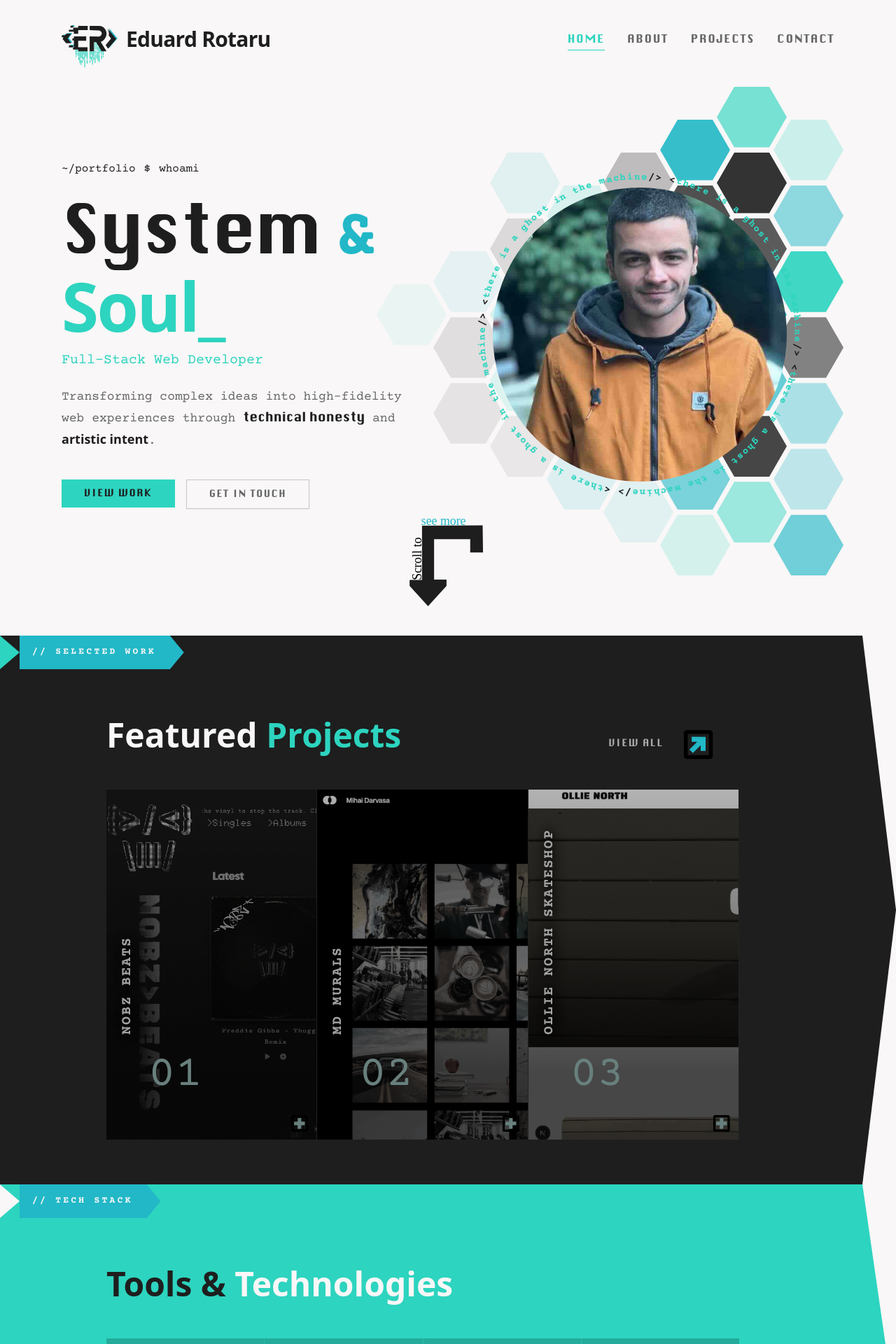
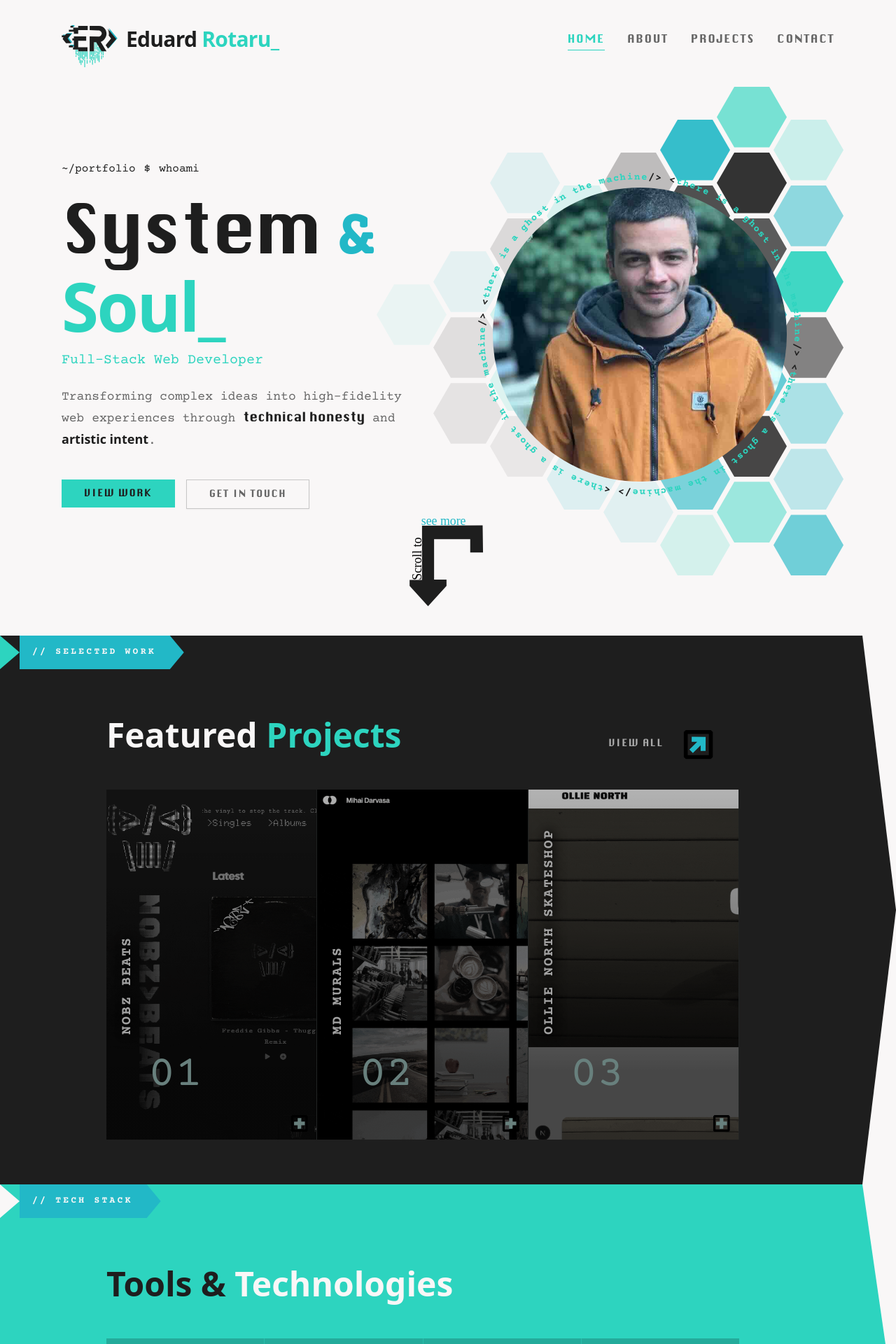
Before and after one commit to nobz226/dev-portfolio, a React (Vite) app: page / in a window 1280 px wide. Shown: the top 1920 px of the page at 70% size. Built offline with nearby package versions, Linux system fonts and the light colour scheme; a web font is replaced by a local one.

Commit message:
Added Text Animations

```diff
--- a/src/components/Header.jsx
+++ b/src/components/Header.jsx
@@ -3,17 +3,20 @@ import { NavLink } from 'react-router-dom'
 import { motion, AnimatePresence } from 'framer-motion'
 import { NAV_LINKS } from '@/data/config'
 import { useFocusTrap } from '@/hooks/useFocusTrap'
+import TypedText from '@/components/TypedText'
 
 export default function Header() {
   const [menuOpen, setMenuOpen] = useState(false)
   const [scrolled, setScrolled] = useState(false)
+  const [showText, setShowText] = useState(false)
   const menuRef = useRef(null)
   const hamburgerRef = useRef(null)
 
   useEffect(() => {
     const handleScroll = () => setScrolled(window.scrollY > 20)
     window.addEventListener('scroll', handleScroll, { passive: true })
-    return () => window.removeEventListener('scroll', handleScroll)
+    const t = setTimeout(() => setShowText(true), 600)
+    return () => { window.removeEventListener('scroll', handleScroll); clearTimeout(t) }
   }, [])
 
   const closeMenu = useCallback(() => setMenuOpen(false), [])
@@ -29,8 +32,24 @@ export default function Header() {
       <div className="max-w-6xl mx-auto px-6 py-4 flex items-center justify-between">
         {/* Logo */}
         <NavLink to="/" className="flex items-center gap-3 mr-auto">
-          <img src="/assets/images/logo.svg" alt="Eduard Rotaru" className="h-20 w-auto" />
-          <span className="font-sans font-bold text-3xl text-charcoal tracking-tight">Eduard Rotaru</span>
+          <motion.img
+            initial={{ opacity: 0, x: -20 }}
+            animate={{ opacity: 1, x: 0 }}
+            transition={{ duration: 0.5, ease: 'easeOut' }}
+            src="/assets/images/logo.svg"
+            alt="Eduard Rotaru"
+            className="h-20 w-auto"
+          />
+          <span className="font-sans font-bold text-3xl text-charcoal tracking-tight" style={{ visibility: showText ? 'visible' : 'hidden' }}>
+            <TypedText
+              as="span"
+              variant="terminal"
+              text={[
+                { text: "Eduard ", className: "" },
+                { text: "Rotaru", className: "text-cyber-cyan" },
+              ]}
+            />
+          </span>
         </NavLink>
 
         {/* Desktop Nav */}
--- a/src/components/TypedText.jsx
+++ b/src/components/TypedText.jsx
@@ -73,6 +73,7 @@ export default function TypedText({
   startOnView = false,
   onComplete,
   cursor,
+  cursorColor,
   // individual overrides — fall back to the chosen variant's preset
   typingSpeed,
   glitchCycles,
@@ -173,7 +174,7 @@ export default function TypedText({
         cursorSpan.textContent = "_";
         cursorSpan.style.animation = "typedtext-blink 1s step-end infinite";
         cursorSpan.style.fontWeight = "bold";
-        cursorSpan.style.color = "#2dd4bf";
+        cursorSpan.style.color = cursorColor || "#2dd4bf";
         animationWrapper.insertBefore(cursorSpan, animationWrapper.firstChild);
       }
 
--- a/src/pages/About/components/CareerInternship.jsx
+++ b/src/pages/About/components/CareerInternship.jsx
@@ -1,12 +1,21 @@
 import { motion } from 'framer-motion'
 import SectionWrapper from '@/components/SectionWrapper'
+import TypedText from '@/components/TypedText'
 
 export default function CareerInternship() {
   return (
     <SectionWrapper id="career" label="// internship goals">
       <div className="max-w-3xl">
         <h2 className="font-sans font-bold text-4xl md:text-5xl text-snow mb-8 leading-tight">
-          Seeking <span className="text-cyber-cyan">Internship Opportunities</span>
+          <TypedText
+            as="span"
+            variant="terminal"
+            startOnView
+            text={[
+              { text: "Seeking ", className: "" },
+              { text: "Internship Opportunities", className: "text-cyber-cyan" },
+            ]}
+          />
         </h2>
 
         <motion.div
--- a/src/pages/About/components/CoreValues.jsx
+++ b/src/pages/About/components/CoreValues.jsx
@@ -1,5 +1,6 @@
 import ModelLodCard from '@/components/ModelLodCard'
 import SectionWrapper from '@/components/SectionWrapper'
+import TypedText from '@/components/TypedText'
 
 const values = [
   {
@@ -29,7 +30,15 @@ export default function CoreValues() {
   return (
     <SectionWrapper id="values" label="// core values">
       <h2 className="font-sans font-bold text-4xl md:text-5xl text-snow mb-14 leading-tight">
-        What Drives <span className="text-cyber-cyan">My Work</span>
+        <TypedText
+          as="span"
+          variant="terminal"
+          startOnView
+          text={[
+            { text: "What Drives ", className: "" },
+            { text: "My Work", className: "text-cyber-cyan" },
+          ]}
+        />
       </h2>
 
       <div className="flex flex-col gap-px bg-black/5">
--- a/src/pages/About/components/DifferentiationSection.jsx
+++ b/src/pages/About/components/DifferentiationSection.jsx
@@ -1,5 +1,6 @@
 import { motion } from 'framer-motion'
 import SectionWrapper from '@/components/SectionWrapper'
+import TypedText from '@/components/TypedText'
 
 export default function DifferentiationSection() {
   return (
@@ -8,7 +9,16 @@ export default function DifferentiationSection() {
         {/* Text */}
         <div>
           <h2 className="font-sans font-bold text-4xl md:text-5xl text-charcoal mb-8 leading-tight">
-            How I Stand <span className="text-snow">Apart</span>
+            <TypedText
+              as="span"
+              variant="terminal"
+              startOnView
+              cursorColor="#f9f7f7"
+              text={[
+                { text: "How I Stand ", className: "" },
+                { text: "Apart", className: "text-snow" },
+              ]}
+            />
           </h2>
           <p className="font-mono text-base font-medium text-charcoal/75 leading-relaxed mb-6">
             I bridge the gap between{' '}
--- a/src/pages/About/components/MissionStatement.jsx
+++ b/src/pages/About/components/MissionStatement.jsx
@@ -1,12 +1,22 @@
 import { motion } from 'framer-motion'
 import SectionWrapper from '@/components/SectionWrapper'
+import TypedText from '@/components/TypedText'
 
 export default function MissionStatement() {
   return (
     <SectionWrapper id="mission" label="// mission statement" variant="cyan" labelVariant="soft-blue">
       <div className="max-w-3xl">
         <h2 className="font-sans font-bold text-4xl md:text-5xl text-charcoal mb-10 leading-tight">
-          The Ongoing <span className="text-snow">&ldquo;Why&rdquo;</span>
+          <TypedText
+            as="span"
+            variant="terminal"
+            startOnView
+            cursorColor="#f9f7f7"
+            text={[
+              { text: "The Ongoing ", className: "" },
+              { text: "\u201cWhy\u201d", className: "text-snow" },
+            ]}
+          />
         </h2>
 
         <motion.blockquote
--- a/src/pages/Home/components/FeaturedProjects.jsx
+++ b/src/pages/Home/components/FeaturedProjects.jsx
@@ -3,6 +3,7 @@ import { Link } from 'react-router-dom'
 import { Button } from '@/components/ui/button'
 import ProjectsAccordion from '@/components/ProjectsAccordion'
 import SectionWrapper from '@/components/SectionWrapper'
+import TypedText from '@/components/TypedText'
 import { allProjects } from '@/data/projects'
 
 const featured = allProjects
@@ -18,7 +19,15 @@ export default function FeaturedProjects() {
       <div className={`${isCardActive ? 'pb-[800px]' : 'pb-96'} md:pb-0`}>
         <div className="flex flex-col md:flex-row md:items-end justify-between mb-12 gap-4">
           <h2 className="font-sans font-bold text-4xl md:text-5xl text-snow leading-tight">
-            Featured <span className="text-cyber-cyan">Projects</span>
+            <TypedText
+              as="span"
+              variant="terminal"
+              startOnView
+              text={[
+                { text: "Featured ", className: "" },
+                { text: "Projects", className: "text-cyber-cyan" },
+              ]}
+            />
           </h2>
           <Button
             asChild
--- a/src/pages/Home/components/TechStack.jsx
+++ b/src/pages/Home/components/TechStack.jsx
@@ -9,6 +9,7 @@ import {
 import { TbApi, TbBrain, TbDatabase } from 'react-icons/tb'
 import { VscTerminalCmd } from 'react-icons/vsc'
 import SectionWrapper from '@/components/SectionWrapper'
+import TypedText from '@/components/TypedText'
 
 const stack = [
   {
@@ -78,7 +79,16 @@ export default function TechStack() {
   return (
     <SectionWrapper id="stack" label="// tech stack" variant="cyan" labelVariant="soft-blue">
       <h2 className="font-sans font-bold text-4xl md:text-5xl text-charcoal mb-12 leading-tight">
-        Tools &amp; <span className="text-snow">Technologies</span>
+        <TypedText
+          as="span"
+          variant="terminal"
+          startOnView
+          cursorColor="#f9f7f7"
+          text={[
+            { text: "Tools & ", className: "" },
+            { text: "Technologies", className: "text-snow" },
+          ]}
+        />
       </h2>
 
       <div className="grid grid-cols-1 sm:grid-cols-2 lg:grid-cols-4 gap-px bg-black/10">
--- a/src/pages/ProjectDetail/index.jsx
+++ b/src/pages/ProjectDetail/index.jsx
@@ -11,6 +11,7 @@ import { useFocusTrap } from '@/hooks/useFocusTrap'
 import { allProjects } from '@/data/projects'
 import { renderParagraphs } from '@/lib/helpers'
 import ProjectNav from './components/ProjectNav'
+import TypedText from '@/components/TypedText'
 
 export default function ProjectDetail() {
   const { slug } = useParams()
@@ -103,7 +104,7 @@ export default function ProjectDetail() {
               transition={{ duration: 0.7, delay: 0.1 }}
               className="font-sans font-bold text-3xl md:text-7xl text-charcoal leading-none opacity-100 relative z-20 text-center flex-1 min-w-0"
             >
-              {project.title}
+              <TypedText as="span" text={project.title} variant="terminal" />
             </motion.h1>
 
             <motion.div
@@ -168,7 +169,7 @@ export default function ProjectDetail() {
           )}
         </div>
         <h2 className="font-sans font-bold text-4xl md:text-5xl text-snow mb-6 leading-tight">
-          Description
+          <TypedText as="span" text="Description" variant="terminal" startOnView />
         </h2>
         <p className="font-mono text-lg leading-relaxed text-snow/80">
           {project.description}
@@ -179,7 +180,7 @@ export default function ProjectDetail() {
       {project.why && (
         <SectionWrapper label="// the why" variant="cyan" labelVariant="soft-blue">
           <h2 className="font-sans font-bold text-4xl md:text-5xl text-snow mb-6 leading-tight">
-            The Why
+            <TypedText as="span" text="The Why" variant="terminal" startOnView cursorColor="#f9f7f7" />
           </h2>
           <div className="space-y-6 text-charcoal/80">
             {renderParagraphs(project.why, 'why')}
@@ -191,7 +192,7 @@ export default function ProjectDetail() {
       {project.system && (
         <SectionWrapper label="// the system" variant="dark">
           <h2 className="font-sans font-bold text-4xl md:text-5xl text-snow mb-6 leading-tight">
-            The System
+            <TypedText as="span" text="The System" variant="terminal" startOnView />
           </h2>
           <div className="space-y-6 text-snow/80 mb-8">
             {renderParagraphs(project.system, 'system')}
@@ -219,7 +220,7 @@ export default function ProjectDetail() {
       {project.soul && (
         <SectionWrapper label="// the soul" variant="cyan" labelVariant="soft-blue">
           <h2 className="font-sans font-bold text-4xl md:text-5xl text-snow mb-6 leading-tight">
-            The Soul
+            <TypedText as="span" text="The Soul" variant="terminal" startOnView cursorColor="#f9f7f7" />
           </h2>
           <div className="space-y-6 text-charcoal/80">
             {renderParagraphs(project.soul, 'soul')}
```
